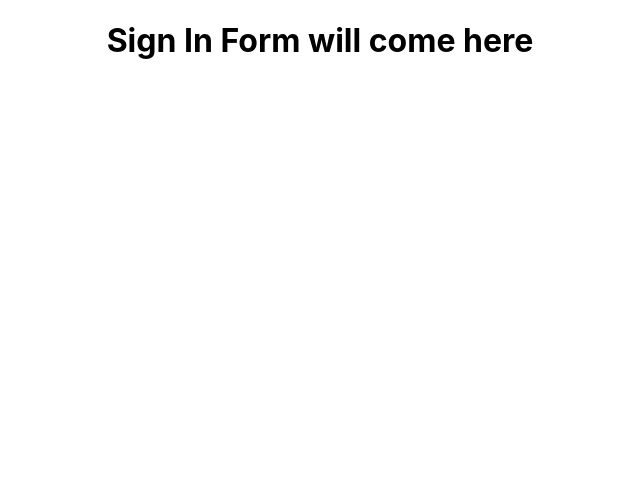
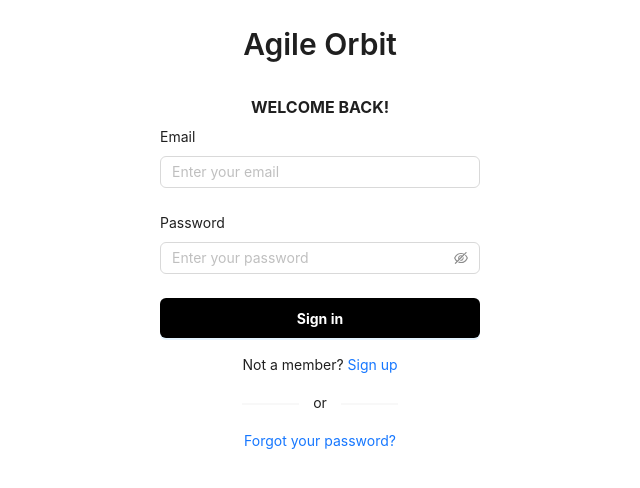
Before and after one commit to Cornerpis/agile-orbit-frontend, a React (Create React App) app: page / in a window 1280 px wide. Shown: the top 488 px of the page, without its empty margins (320-960 px from the left). Built offline with nearby package versions, Linux system fonts and the light colour scheme.

Commit message:
Designed the sign in screen with a form

```diff
--- a/package.json
+++ b/package.json
@@ -7,6 +7,7 @@
     "@testing-library/jest-dom": "^6.6.3",
     "@testing-library/react": "^16.2.0",
     "@testing-library/user-event": "^13.5.0",
+    "antd": "^5.24.3",
     "react": "^19.0.0",
     "react-dom": "^19.0.0",
     "react-scripts": "5.0.1",
--- /dev/null
+++ b/src/components/primary_button.jsx
@@ -0,0 +1,31 @@
+import React from "react";
+import { Button } from "antd";
+
+const PrimaryButton = ({
+  //Settting props for the button
+  text,
+  type,
+  block,
+  backgroundColor = "#000",
+  textColor = "#fff",
+}) => {
+  return (
+    <Button
+      type={type}
+      block={block}
+      style={{
+        height: "40px",
+        borderRadius: "6px",
+        fontSize: "14px",
+        fontWeight: "bold",
+        backgroundColor: backgroundColor,
+        color: textColor,
+        border: "none",
+      }}
+    >
+      {text}
+    </Button>
+  );
+};
+
+export default PrimaryButton;
--- a/src/features/authentication/signin/sign_in.jsx
+++ b/src/features/authentication/signin/sign_in.jsx
@@ -1,11 +1,58 @@
 import React from "react";
+import { Form, Input, Typography, Divider } from "antd";
+import PrimaryButton from "../../../components/primary_button"; // Reusable button component
 
-function SignIn() {
+const SignIn = () => {
+  //Write an internal Style for this page along
+  const styles = {
+    container: {
+      width: "320px",
+      margin: "auto",
+      display: "flex",
+      flexDirection: "column",
+      alignItems: "center",
+      textAlign: "center",
+    },
+    subtitle: {
+      fontSize: "16px",
+      fontWeight: "bold",
+    },
+    links: {
+      marginTop: "16px",
+      textAlign: "center",
+    },
+  };
+
   return (
-    <center>
-      <h1>Sign In Form will come here</h1>
-    </center>
+    <div style={styles.container}>
+      <Typography.Title level={2}>Agile Orbit</Typography.Title>
+      <Typography.Title level={3} style={styles.subtitle}>
+        WELCOME BACK!
+      </Typography.Title>
+
+      <Form layout="vertical" style={{ width: "100%" }}>
+        <Form.Item label="Email">
+          <Input placeholder="Enter your email" />
+        </Form.Item>
+        <Form.Item label="Password">
+          <Input.Password placeholder="Enter your password" />
+        </Form.Item>
+
+        {/* Invoke the PrimaryButton component and passed props to it */}
+        <PrimaryButton text="Sign in" type="primary" block />
+      </Form>
+
+      <div style={styles.links}>
+        <Typography.Text>
+          Not a member? <a href="https://sampleurl.com">Sign up</a>
+        </Typography.Text>
+        <Divider plain>or</Divider>
+        <Typography.Text>
+          <a href="https://sampleurl.com">Forgot your password?</a>
+        </Typography.Text>
+      </div>
+    </div>
   );
-}
+};
 
 export default SignIn;
```
Also changed, not shown: 1 other file (tests, documents, lock files or other folders).
